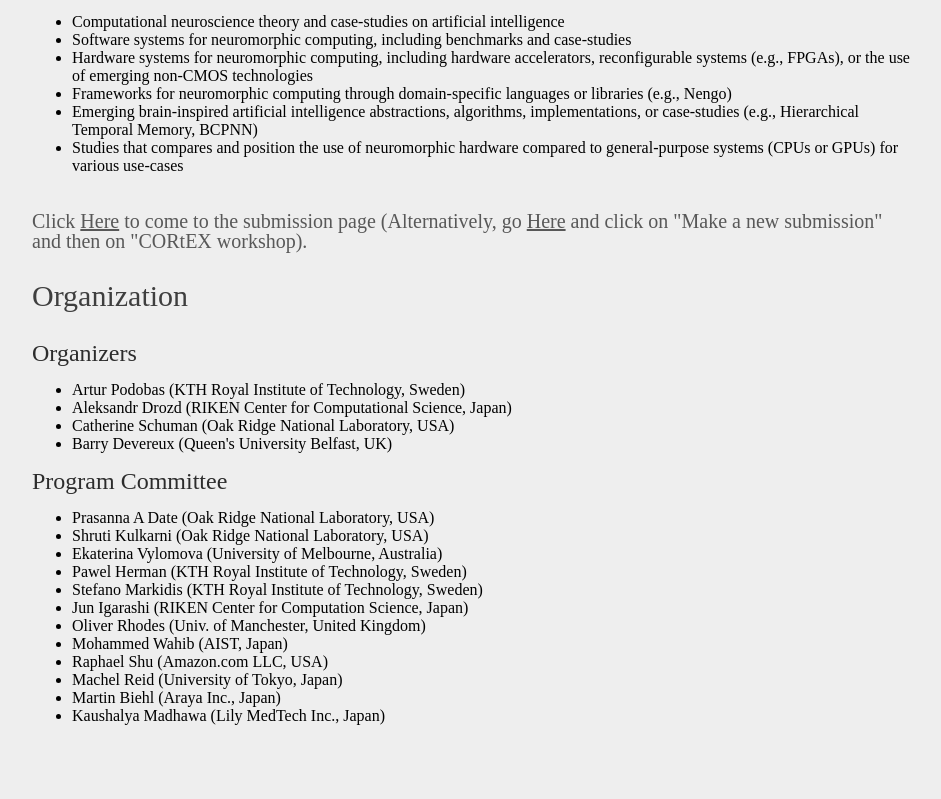
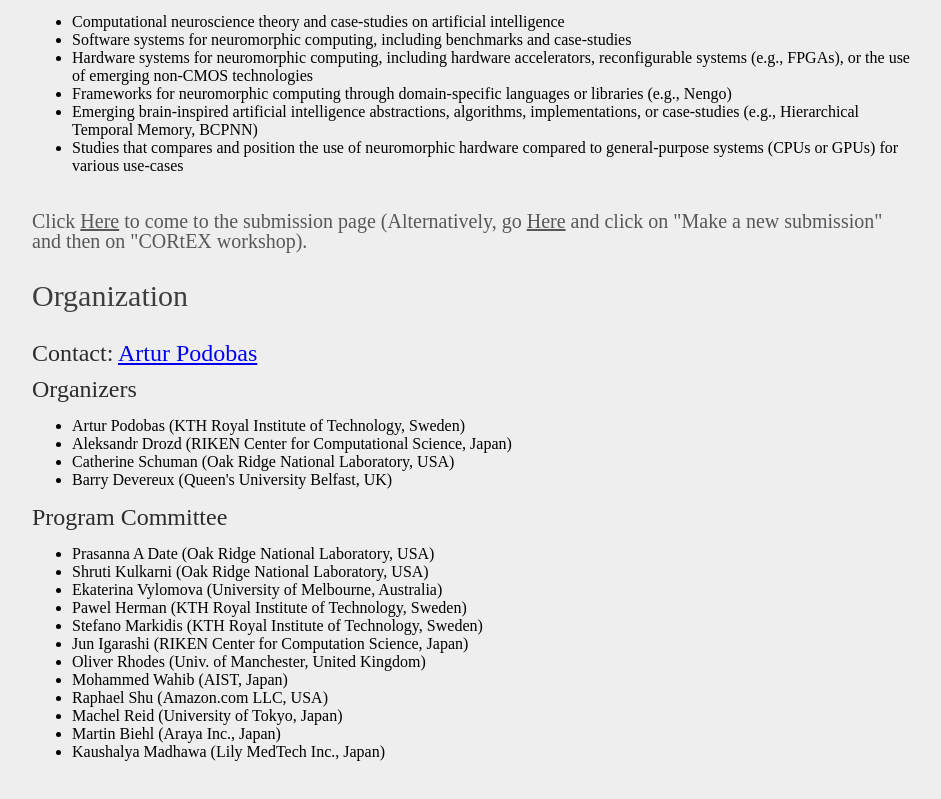
Before and after one commit to cortex-ws/cortex-ws.github.io, a plain HTML site: page index.html in a window 1280 px wide. Shown: the part 2255-3054 px from the top of the page, without its empty margins (168-1109 px from the left). Drawn offline with Linux system fonts and the light colour scheme.

Commit message:
Updated index.html

```diff
--- a/index.html
+++ b/index.html
@@ -101,6 +101,9 @@
 
 
 			<h1 id="organization">Organization</h1>
+
+			<h2> Contact: <a href="mailto:podobas@kth.se">Artur Podobas</a> </h2>
+
 			<h2>Organizers</h2>
 			<ul>
 				<li>Artur Podobas (KTH Royal Institute of Technology, Sweden)</li>
```
